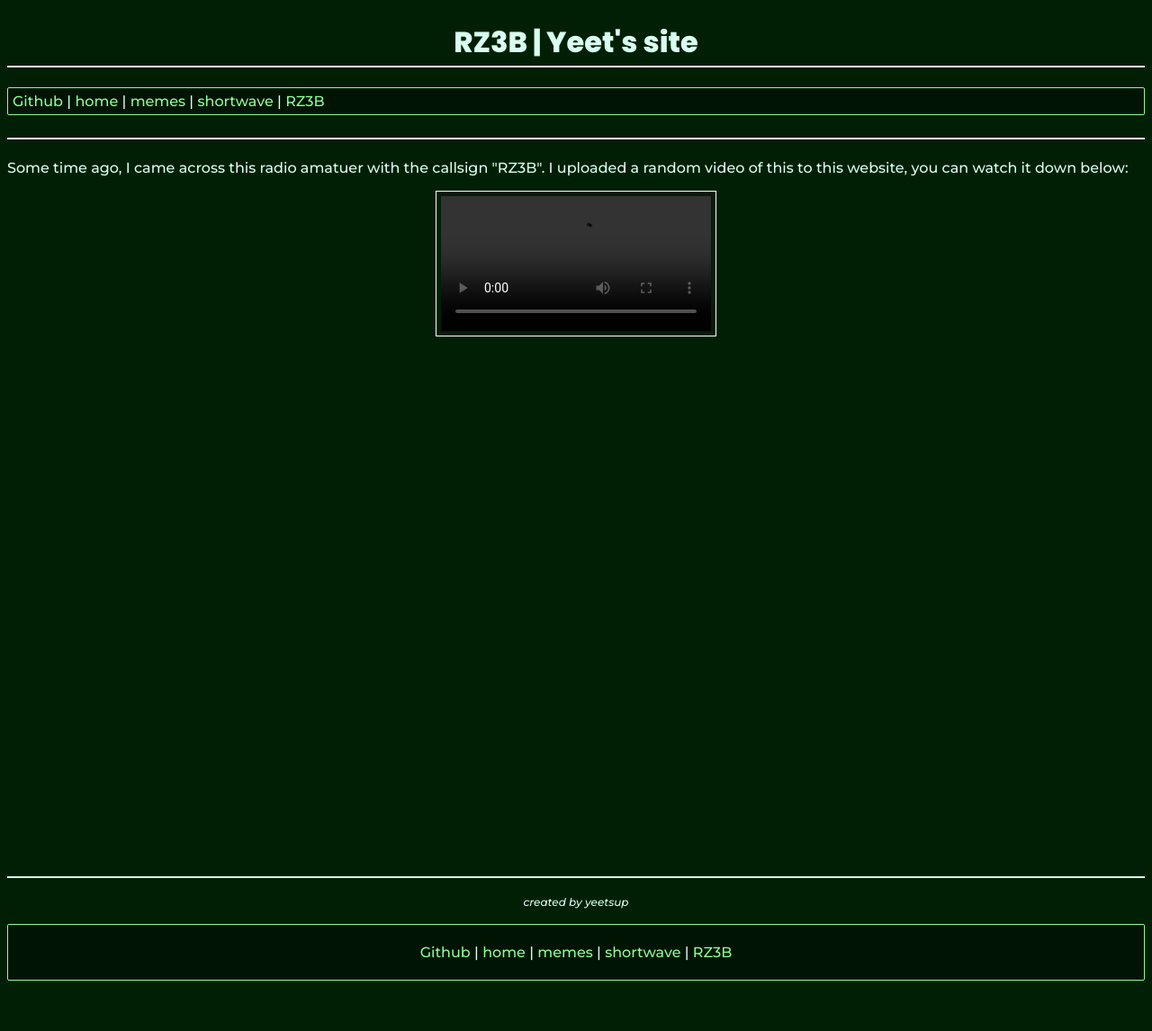
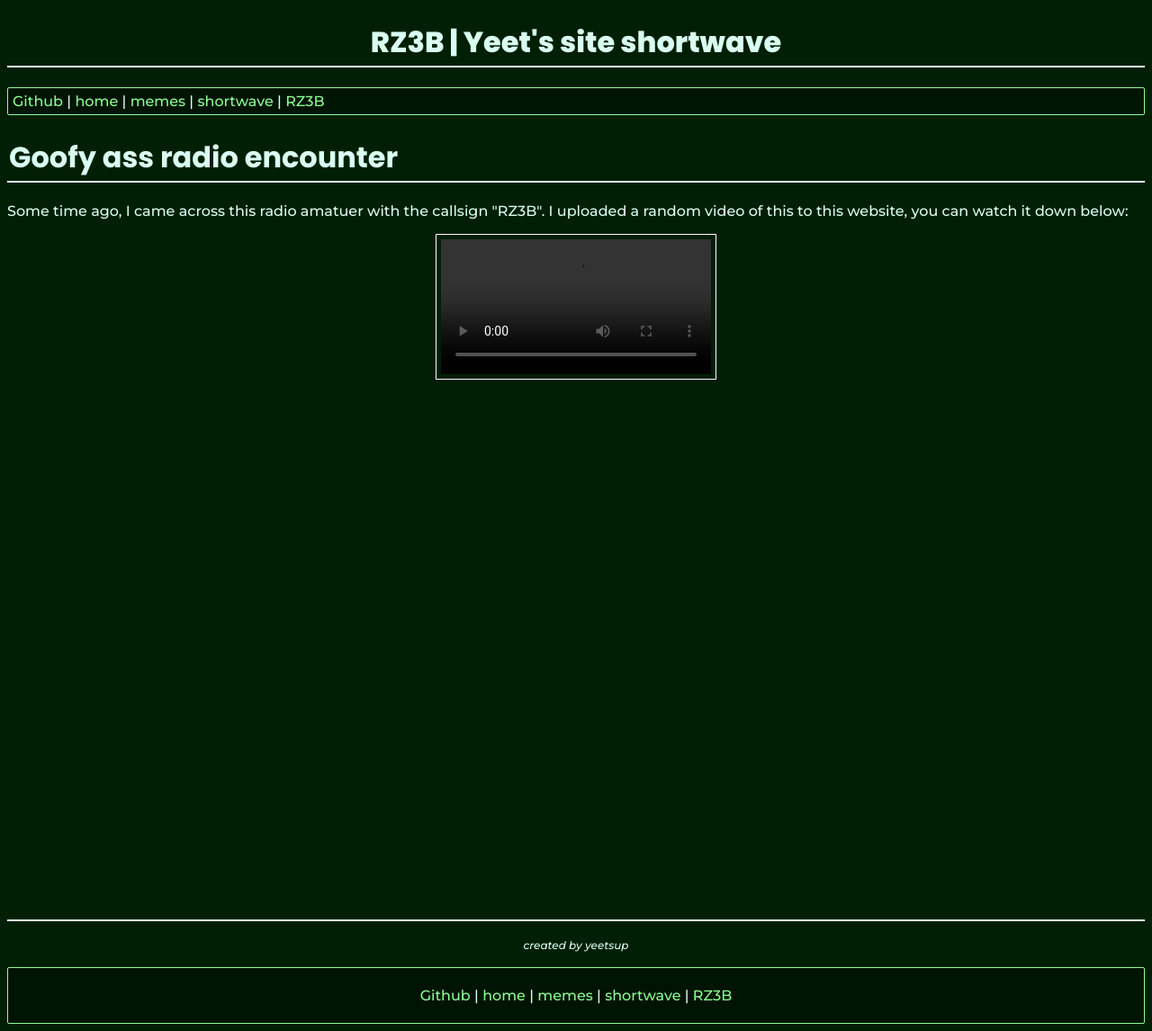
Before and after one commit to yeetssite/yeetssite.github.io, a Jekyll site: the page built from shortwave/rz3b.html, in a window 1280 px wide. Shown: the whole page at 90% size. Built offline with Jekyll 4.4.1, drawn with Linux system fonts in a browser that asks for light colours; a script that is not in the unit is left out; before the commit the page ends 1098 px from its top, so only the background shows below that; grey boxes are pictures that could not be loaded.

Commit message:
Minor tweaks to shortwave page

```diff
--- a/_layouts/shortwave.html
+++ b/_layouts/shortwave.html
@@ -20,7 +20,7 @@
 	</head>
 	<body>
 		<header>
-			<h1 class="logo" id="timelogo">{{ page.title }} | {{ site.title }}</h1>
+			<h1 class="logo" id="timelogo">{{ page.title }} | {{ site.title }} shortwave</h1>
 			<p class="linkbar"><a href="https://github.com/yeetssite">Github</a> | <a href="https://yeetssite.github.io">home</a> | <a href="https://yeetssite.github.io/memes">memes</a> | <a href="https://yeetssite.github.io/sw/">shortwave</a> | <a href="https://yeetssite.github.io/sw/rz3b">RZ3B</a></p>
 
 		</header>
--- a/shortwave/rz3b.html
+++ b/shortwave/rz3b.html
@@ -3,7 +3,7 @@ title: RZ3B
 layout: shortwave
 permalink: "/sw/rz3b/"
 ---
-<h1></h1>
+<h1>Goofy ass radio encounter</h1>
 <p>Some time ago, I came across this radio amatuer with the callsign "RZ3B". I uploaded a random video of this to this website, you can watch it down below:</p>
 <video width="%20" height="%20" controls>
   <source src="https://yeetssite.github.io/shortwave/RZ3B-compressed.mp4" type="video/mp4">
```
